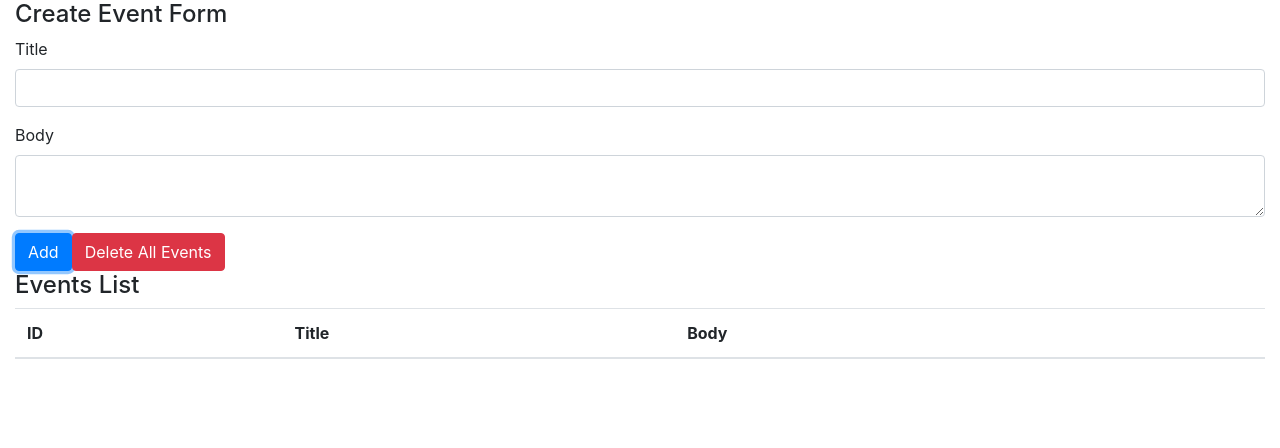
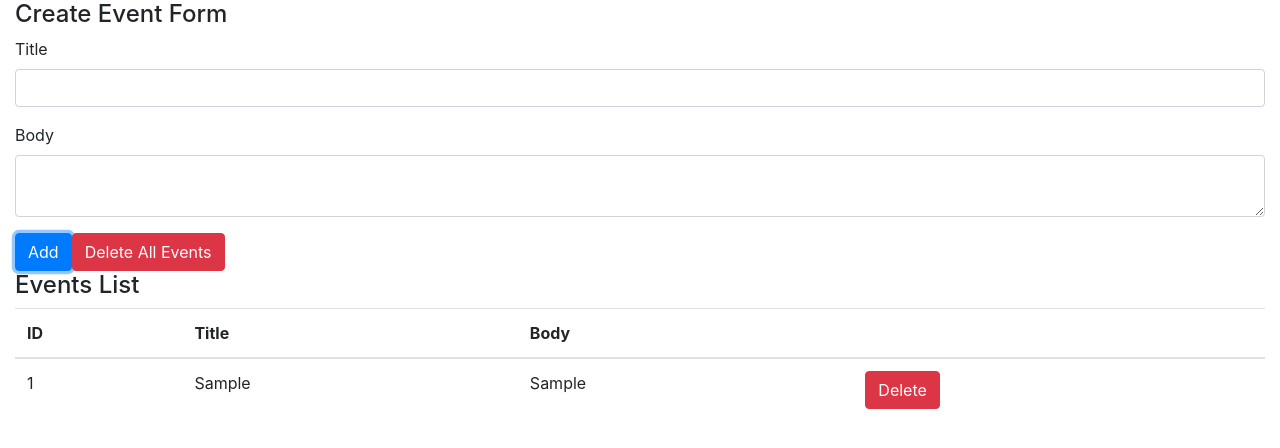
Before and after one commit to TomoharuUchida/react-hooks101, a React (Create React App) app: page / in a window 1280 px wide. Both pictures are taken after typing "Sample", "Sample" into the empty fields and a click on the button "Add". Shown: the top 448 px of the page. Built offline with nearby package versions, Linux system fonts and the light colour scheme.

Commit message:
display events, refactor and implement event button

```diff
--- a/src/components/App.js
+++ b/src/components/App.js
@@ -3,6 +3,7 @@ import React, { useReducer,useState } from 'react';
 import 'bootstrap/dist/css/bootstrap.min.css'
 
 import reducer from '../reducers';
+import Event from './Event'
 
 const App = () => {
   const [state, dispatch] = useReducer(reducer, [])
@@ -48,6 +49,7 @@ const App = () => {
           </tr>
           </thead>
           <tbody>
+            {state.map((event, index) =>  (<Event key={index} event={event} dispatch={dispatch}/>))}
           </tbody>
         </table>
       </form>
--- /dev/null
+++ b/src/components/Event.js
@@ -0,0 +1,18 @@
+import React from "react";
+
+const Event = ({event,dispatch}) => {
+    const id = event.id
+    const handleClickDeleteButton = () => {
+        dispatch({type:'DELETE_EVENT',id})
+    }
+    return (
+        <tr>
+        <td>{event.id }</td>
+        <td>{event.title }</td>
+        <td>{event.body}</td>
+        <td><button type="button" className="btn btn-danger" onClick={handleClickDeleteButton}>Delete</button></td>
+        </tr>
+    )
+}
+
+export default Event
--- a/src/reducers/index.js
+++ b/src/reducers/index.js
@@ -6,7 +6,7 @@ const events = (state = [],action) => {
             const id = length === 0 ? 1 : state[length-1].id + 1
             return [...state,{id,...event}]
         case 'DELETE_EVENT':
-            return state
+            return state.filter(event => event.id !== action.id)
         case 'EDELETE_ALL_EVENTS':
             return []
         default:
```
